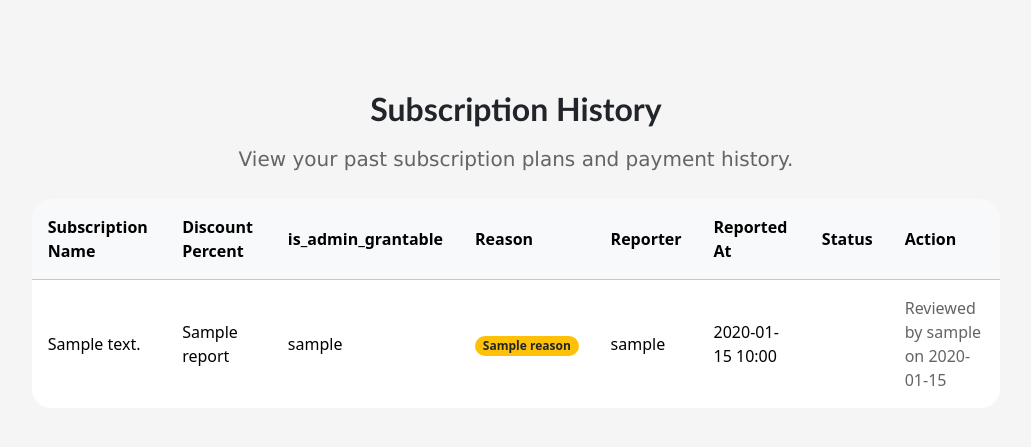
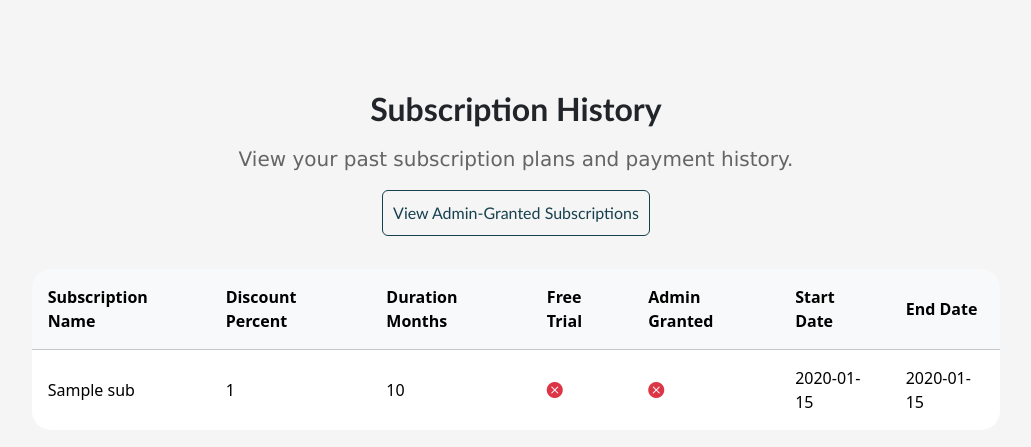
Before and after one commit to lin-du-1157599/project2, a Flask app: template app/templates/premium_features/subscription_history.html in a window 1280 px wide. Shown: the part 134-581 px from the top of the page, without its empty margins (124-1155 px from the left). Run offline with Flask 3, Linux system fonts and the light colour scheme; the template is opened without the code that fills it: most values are stand-ins (such as "Sample title", 1, 10 or a date in 2020).

Commit message:
Implement Subscription History

```diff
--- a/app/templates/premium_features/subscription_history.html
+++ b/app/templates/premium_features/subscription_history.html
@@ -9,6 +9,21 @@
     <!-- Page Title -->
     <h2 class="text-center align-middle fw-bold py-2">Subscription History</h2>
     <p class="text-center align-middle lead text-muted">View your past subscription plans and payment history.</p>
+
+    <!-- Toggle Button -->
+    <div class="text-center mb-4">
+        {% if request.args.get('admin_granted') == 'true' %}
+            <a href="{{ url_for('subscription_history', admin_granted='false') }}"
+               class="btn btn-outline-primary">
+                View Self-Paid Subscriptions
+            </a>
+        {% else %}
+            <a href="{{ url_for('subscription_history', admin_granted='true') }}"
+               class="btn btn-outline-primary">
+                View Admin-Granted Subscriptions
+            </a>
+        {% endif %}
+    </div>
 
     <!-- Success/error messages div -->
     <div id="alert-container" style="display: none;" class="alert alert-dismissible fade show mb-4" role="alert">
@@ -23,147 +38,39 @@
                 <tr>
                     <th scope="col" class="p-3">Subscription Name</th>
                     <th scope="col" class="p-3">Discount Percent</th>
-                    <th scope="col" class="p-3">is_admin_grantable</th>
-                    <th scope="col" class="p-3">Reason</th>
-                    <th scope="col" class="p-3">Reporter</th>
-                    <th scope="col" class="p-3">Reported At</th>
-                    <th scope="col" class="p-3">Status</th>
-                    <th scope="col" class="p-3">Action</th>
+                    <th scope="col" class="p-3">Duration Months</th>
+                    <th scope="col" class="p-3">Free Trial</th>
+                    <th scope="col" class="p-3">Admin Granted</th>
+                    <th scope="col" class="p-3">Start Date</th>
+                    <th scope="col" class="p-3">End Date</th>
                 </tr>
             </thead>
             <tbody>
-                {% for report in reported_comments %}
-                <tr id="report-row-{{ report.report_id }}">
-                    <td class="p-3">{{ report.content }}</td>
-                    <td class="p-3">{{ report.event_title }}</td>
-                    <td class="p-3">{{ report.author_username }}</td>
-                    <td class="p-3"><span class="badge bg-warning text-dark">{{ report.reason|capitalize }}</span></td>
-                    <td class="p-3">{{ report.reporter_username }}</td>
-                    <td class="p-3">{{ report.report_time.strftime('%Y-%m-%d %H:%M') }}</td>
-                    <td class="p-3" id="status-{{ report.report_id }}">
-                        {% if report.review_action is none %}
-                            <span class="badge bg-secondary">Pending</span>
-                        {% elif report.review_action == 'hidden' %}
-                            <span class="badge bg-danger">Hidden</span>
-                        {% elif report.review_action == 'keep' %}
-                            <span class="badge bg-success">Kept</span>
-                        {% elif report.review_action == 'escalated' %}
-                            <span class="badge bg-warning">Escalated</span>
+                {% for subscription in subscriptions %}
+                <tr>
+                    <td class="p-3">{{ subscription.subscription_name }}</td>
+                    <td class="p-3">{{ subscription.discount_percent }}</td>
+                    <td class="p-3">{{ subscription.duration_months }}</td>
+                    <td class="p-3">
+                        {% if subscription.is_free_trial %}
+                            <i class="bi bi-check-circle-fill text-success"></i>
+                        {% else %}
+                            <i class="bi bi-x-circle-fill text-danger"></i>
                         {% endif %}
                     </td>
-                    <td class="p-3" id="actions-{{ report.report_id }}">
-                        {% if report.review_action is none %}
-                        <div class="btn-group" role="group">
-                            <button class="btn btn-success btn-sm me-1" title="Keep Comment"
-                                    onclick="reviewComment({{ report.report_id }}, 'keep')">
-                                <i class="fas fa-check"></i> Keep
-                            </button>
-                            <button class="btn btn-danger btn-sm me-1" title="Hide Comment"
-                                    onclick="reviewComment({{ report.report_id }}, 'hidden')">
-                                <i class="fas fa-ban"></i> Hide
-                            </button>
-                            {% if session['role'] == 'moderator' %}
-                            <button class="btn btn-warning btn-sm" title="Escalate Comment"
-                                    onclick="reviewComment({{ report.report_id }}, 'escalated')">
-                                <i class="fas fa-arrow-up"></i> Escalate
-                            </button>
-                            {% endif %}
-                        </div>
+                    <td class="p-3">
+                        {% if subscription.is_admin_grantable %}
+                            <i class="bi bi-check-circle-fill text-success"></i>
                         {% else %}
-                            <span class="text-muted">Reviewed by {{ report.reviewer_username }}
-                            {% if report.reviewed_at %}
-                            on {{ report.reviewed_at.strftime('%Y-%m-%d') }}
-                            {% endif %}
-                            </span>
+                            <i class="bi bi-x-circle-fill text-danger"></i>
                         {% endif %}
                     </td>
-                </tr>
-                {% else %}
-                <tr>
-                    <td colspan="8" class="text-center text-muted p-3">No reported comments found.</td>
+                    <td class="p-3">{{ subscription.start_date.strftime('%Y-%m-%d') }}</td>
+                    <td class="p-3">{{ subscription.end_date.strftime('%Y-%m-%d') }}</td>
                 </tr>
                 {% endfor %}
             </tbody>
         </table>
     </div>
 </section>
-
-<script>
-// Function to review a comment
-function reviewComment(reportId, action) {
-    // Show loading state
-    const actionsElement = document.getElementById(`actions-${reportId}`);
-    const originalContent = actionsElement.innerHTML;
-    actionsElement.innerHTML = '<div class="spinner-border text-primary spinner-border-sm" role="status"><span class="visually-hidden">Loading...</span></div>';
-
-    // Prepare the request data
-    const data = {
-        report_id: reportId,
-        action: action
-    };
-
-    // Send API request
-    fetch('/api/moderation/review_comment', {
-        method: 'POST',
-        headers: {
-            'Content-Type': 'application/json',
-        },
-        body: JSON.stringify(data)
-    })
-    .then(response => response.json())
-    .then(data => {
-        if (data.success) {
-            // Show success message
-            showAlert('success', data.message);
-
-            // Update status badge
-            const statusElement = document.getElementById(`status-${reportId}`);
-            let badgeHtml = '';
-
-            if (action === 'keep') {
-                badgeHtml = '<span class="badge bg-success">Kept</span>';
-            } else if (action === 'hidden') {
-                badgeHtml = '<span class="badge bg-danger">Hidden</span>';
-            } else if (action === 'escalated') {
-                badgeHtml = '<span class="badge bg-warning">Escalated</span>';
-            }
-
-            statusElement.innerHTML = badgeHtml;
-
-            // Update actions cell - show reviewed by current user
-            const username = '{{ session.username }}';
-            const today = new Date().toISOString().slice(0, 10);
-            actionsElement.innerHTML = `<span class="text-muted">Reviewed by ${username} on ${today}</span>`;
-        } else {
-            // Show error message and restore original content
-            showAlert('danger', data.message || 'An error occurred');
-            actionsElement.innerHTML = originalContent;
-        }
-    })
-    .catch(error => {
-        console.error('Error:', error);
-        showAlert('danger', 'Network error occurred');
-        actionsElement.innerHTML = originalContent;
-    });
-}
-
-// Function to show alerts
-function showAlert(type, message) {
-    const alertContainer = document.getElementById('alert-container');
-    const alertMessage = document.getElementById('alert-message');
-
-    // Set alert type and message
-    alertContainer.className = `alert alert-${type} alert-dismissible fade show mb-4`;
-    alertMessage.textContent = message;
-
-    // Show the alert
-    alertContainer.style.display = 'block';
-
-    // Auto-hide after 5 seconds
-    setTimeout(() => {
-        const bsAlert = new bootstrap.Alert(alertContainer);
-        bsAlert.close();
-    }, 5000);
-}
-</script>
 {% endblock %}
--- a/app/templates/user/profile.html
+++ b/app/templates/user/profile.html
@@ -65,7 +65,7 @@
                     <!-- Add subscription and history button here -->
                     <div class="mt-3 d-flex gap-3">
                         <a href="{{ url_for('subscription') }}" class="btn btn-primary btn-lg">Upgrade Subscription</a>
-                        <a href="{{ url_for('subscription_history') }}" class="btn btn-outline-secondary btn-lg">View Subscription History</a>
+                        <a href="{{ url_for('subscription_history', admin_granted='false') }}" class="btn btn-outline-secondary btn-lg">View Subscription History</a>
                     </div>
 
                 </div>
```
Also changed, not shown: app/routes/premium_features.py (+29 -4 lines).
